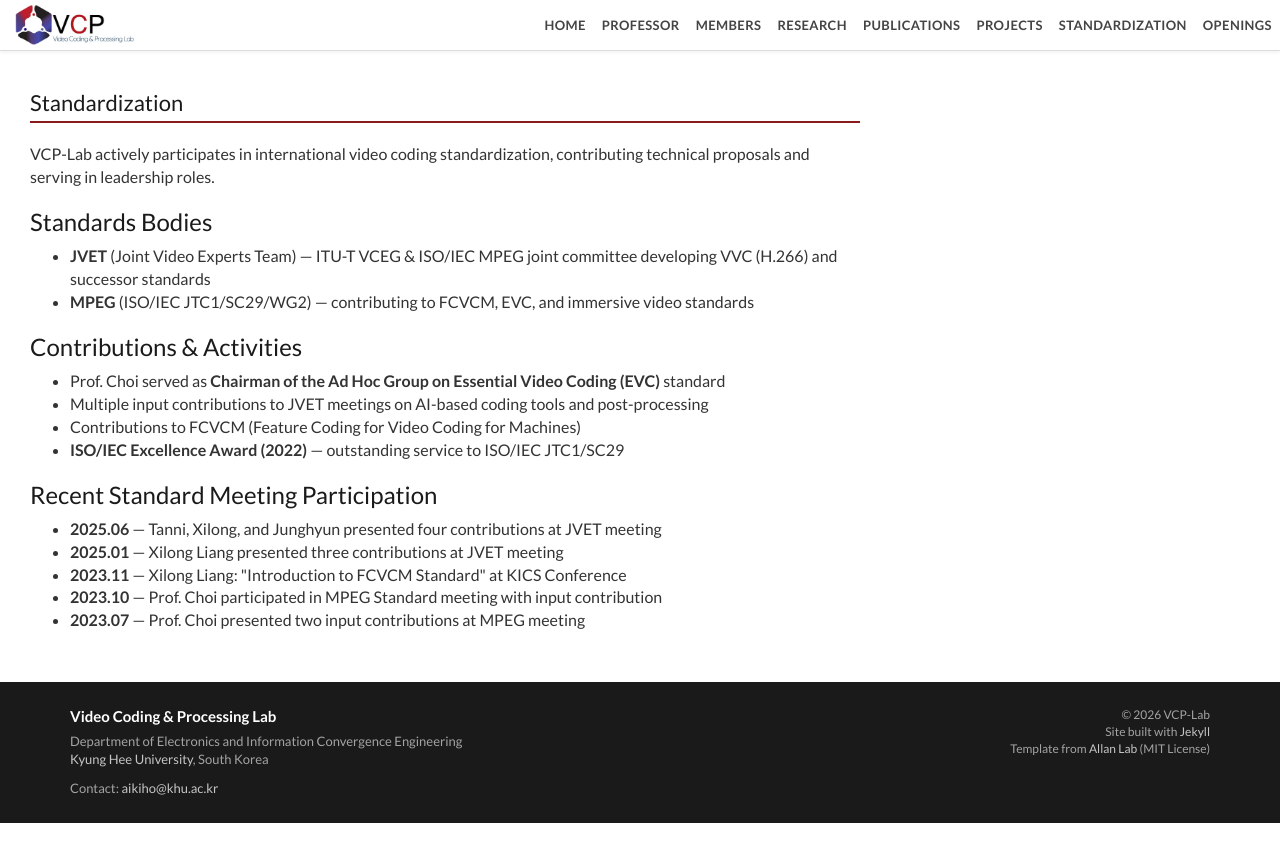
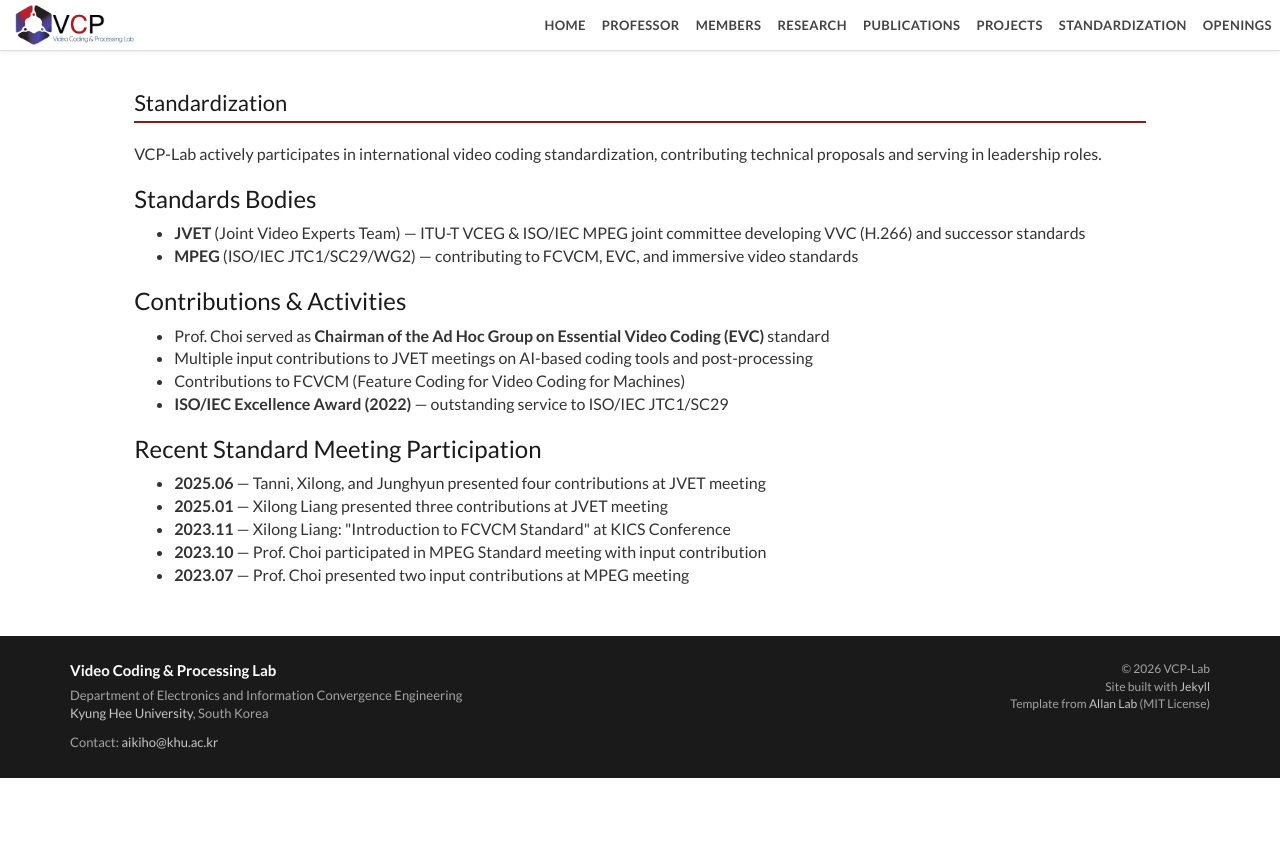
Before and after one commit to hazelran/lab_test, a Jekyll site: the page built from _pages/standardization.html, in a window 1280 px wide. Shown: the top 862 px of the page. Built offline with Jekyll 4.4.1, drawn with Linux system fonts in a browser that asks for light colours.

Commit message:
Update standardization.html

```diff
--- a/_pages/standardization.html
+++ b/_pages/standardization.html
@@ -4,7 +4,7 @@ title: Standardization
 permalink: /standardization/
 ---
 
-<div class="col-sm-12" style="max-width:860px;">
+<div class="col-sm-10 col-sm-offset-1">
   <h2 class="section-heading">Standardization</h2>
 
   <p>VCP-Lab actively participates in international video coding standardization,
```
